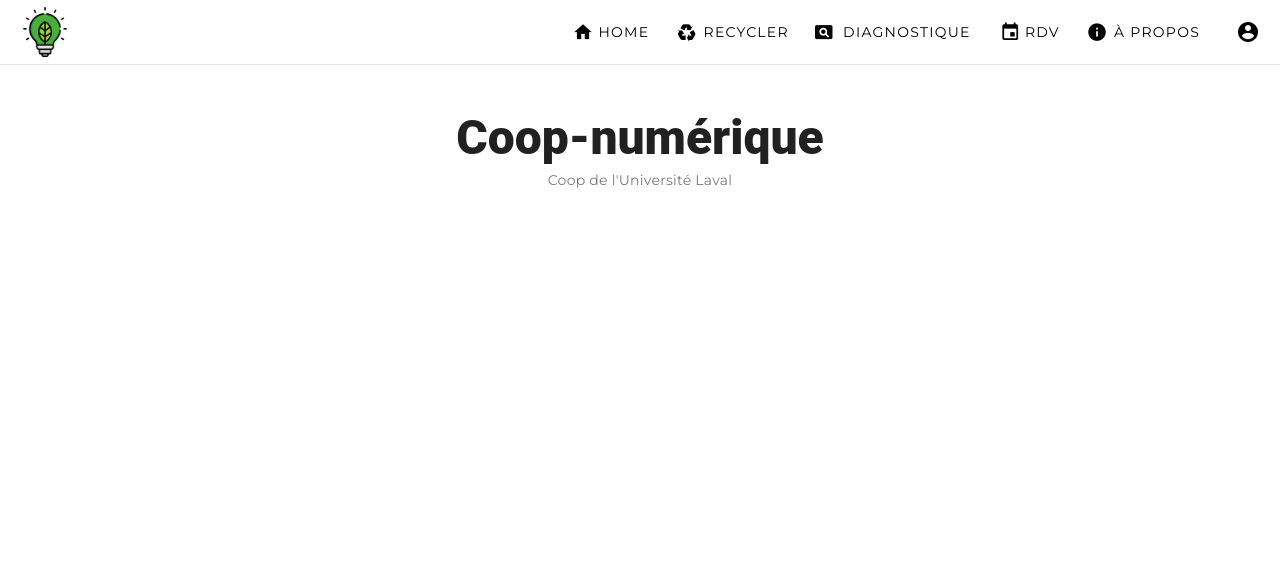
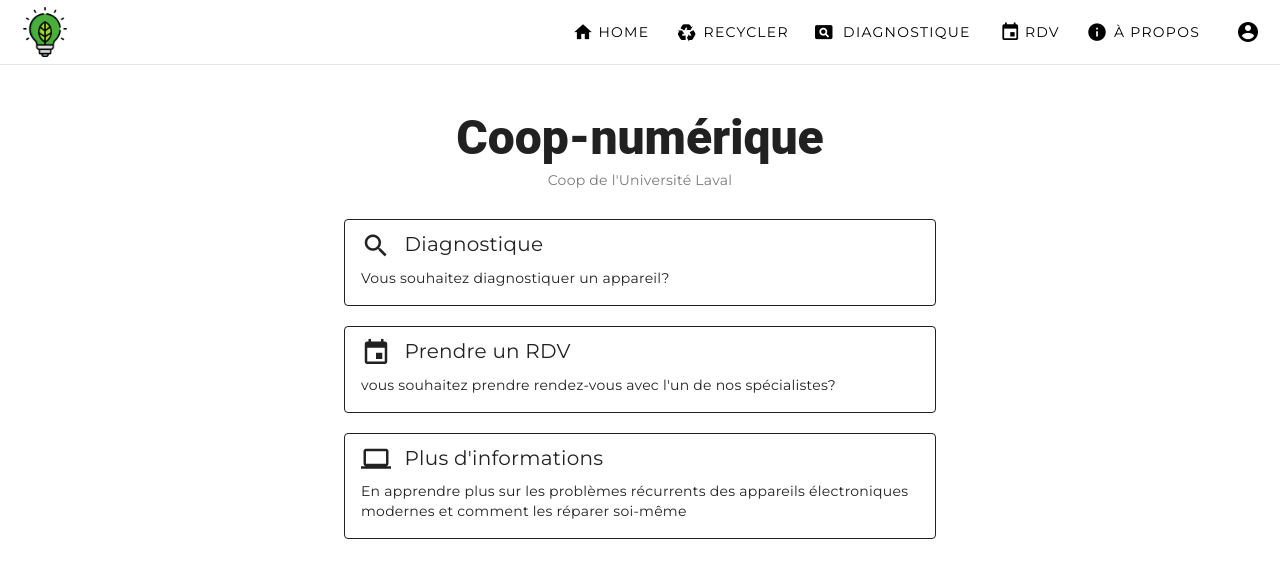
Before and after one commit to RaphWin13/coop-numerique, a Vue app: page / in a window 1280 px wide. Shown: the top 578 px of the page. Built offline with nearby package versions, Linux system fonts and the light colour scheme.

Commit message:
add serviceType component for HomePage

```diff
--- a/src/components/HomePage.vue
+++ b/src/components/HomePage.vue
@@ -1,8 +1,37 @@
 <template>
-    <v-card class="ma-5 mt-10" elevation="0">
+    <v-card class="mx-15 mt-10 pb-5" elevation="0">
         <v-card-title class="text-center">
             <p class="text-h3 font-weight-black">Coop-numérique</p>
         </v-card-title>
-        <v-card-subtitle class="text-center">Coop de l'Université Laval</v-card-subtitle>
+        <v-card-subtitle class="mb-10 text-center">Coop de l'Université Laval</v-card-subtitle>
+        <v-row class="d-flex justify-center">
+            <ServiceCard
+                v-for="service in services"
+                :key=service
+                :typeService=service.type
+                :iconTitle=service.icon
+                :question=service.question
+            />
+        </v-row>
     </v-card>
 </template>
+
+<script>
+import ServiceCard from './ServiceCard.vue';
+
+    export default {
+        name: "HomePage",
+        components: {
+            ServiceCard
+        },
+        data() {
+            return {
+                services: [
+                    {"type": "Diagnostique", "question": "Vous souhaitez diagnostiquer un appareil?", "icon": "mdi-magnify"},
+                    {"type": "Prendre un RDV", "question": "vous souhaitez prendre rendez-vous avec l'un de nos spécialistes?", "icon": "mdi-calendar"},
+                    {"type": "Plus d'informations", "question": "En apprendre plus sur les problèmes récurrents des appareils électroniques modernes et comment les réparer soi-même", "icon": "mdi-laptop"}
+                ]
+            }
+        }
+    }
+</script>
--- /dev/null
+++ b/src/components/ServiceCard.vue
@@ -0,0 +1,40 @@
+<template>
+    <v-hover
+        v-slot="{ isHovering, props }"
+    >
+        <v-card
+            variant="outlined"
+            :class="{ 'on-hover': isHovering }"
+            class="mb-5 mx-1"
+            style="cursor: pointer;"
+            width="50%"
+            v-bind="props"
+        >
+            <v-card-title>
+                <v-icon :icon=iconTitle class="mr-2"></v-icon>
+                {{ typeService }}
+            </v-card-title>
+            <v-card-text>{{ question }}</v-card-text>
+        </v-card>
+    </v-hover>
+</template>
+
+<script>
+
+    export default {
+        name: "ServiceCard",
+        props: {
+            typeService: String,
+            iconTitle: String,
+            question: String
+        }
+    }
+</script>
+
+<style scoped>
+
+.on-hover {
+    transition: 0.2s ease-in-out;
+    transform: scale(1.1);
+}
+</style>
```
